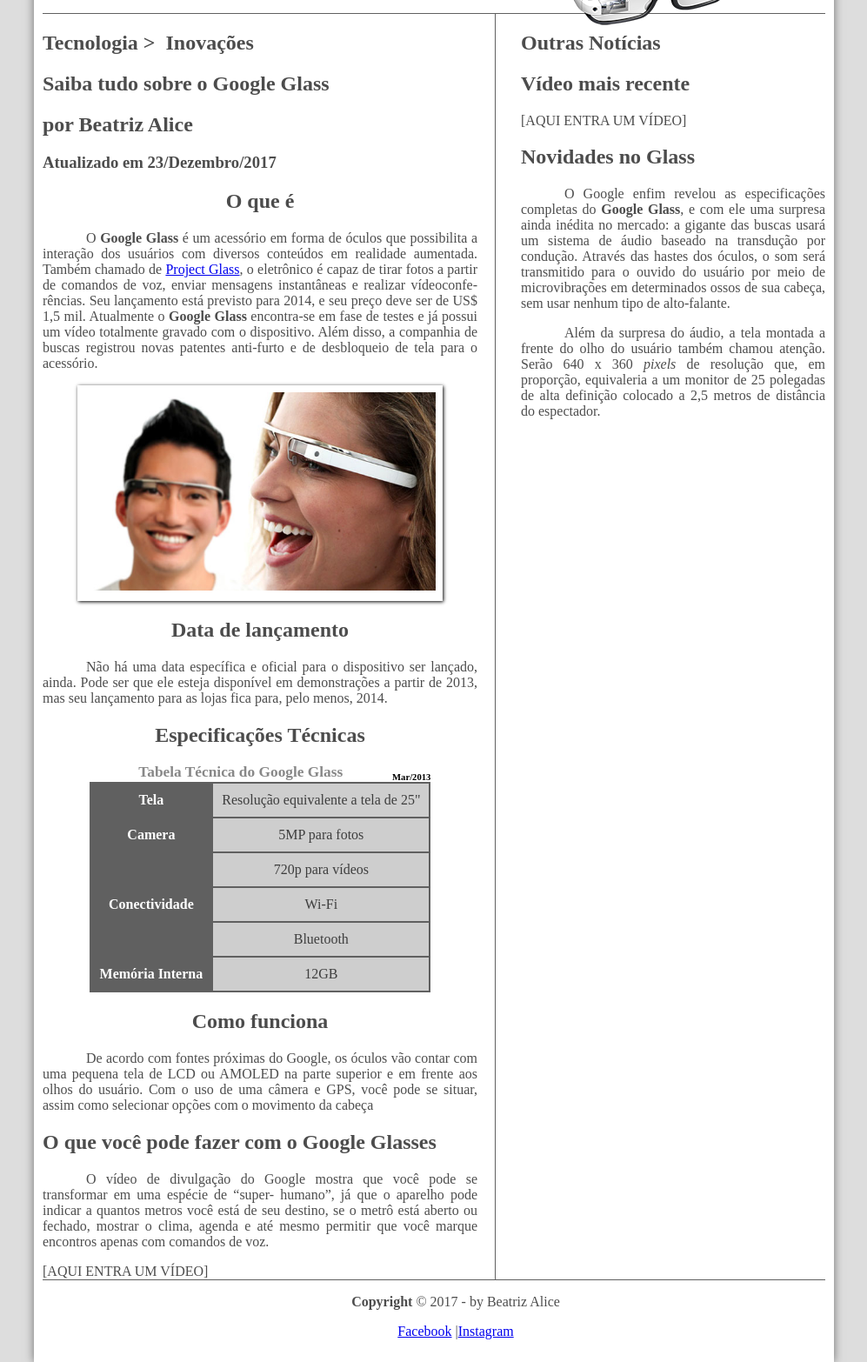
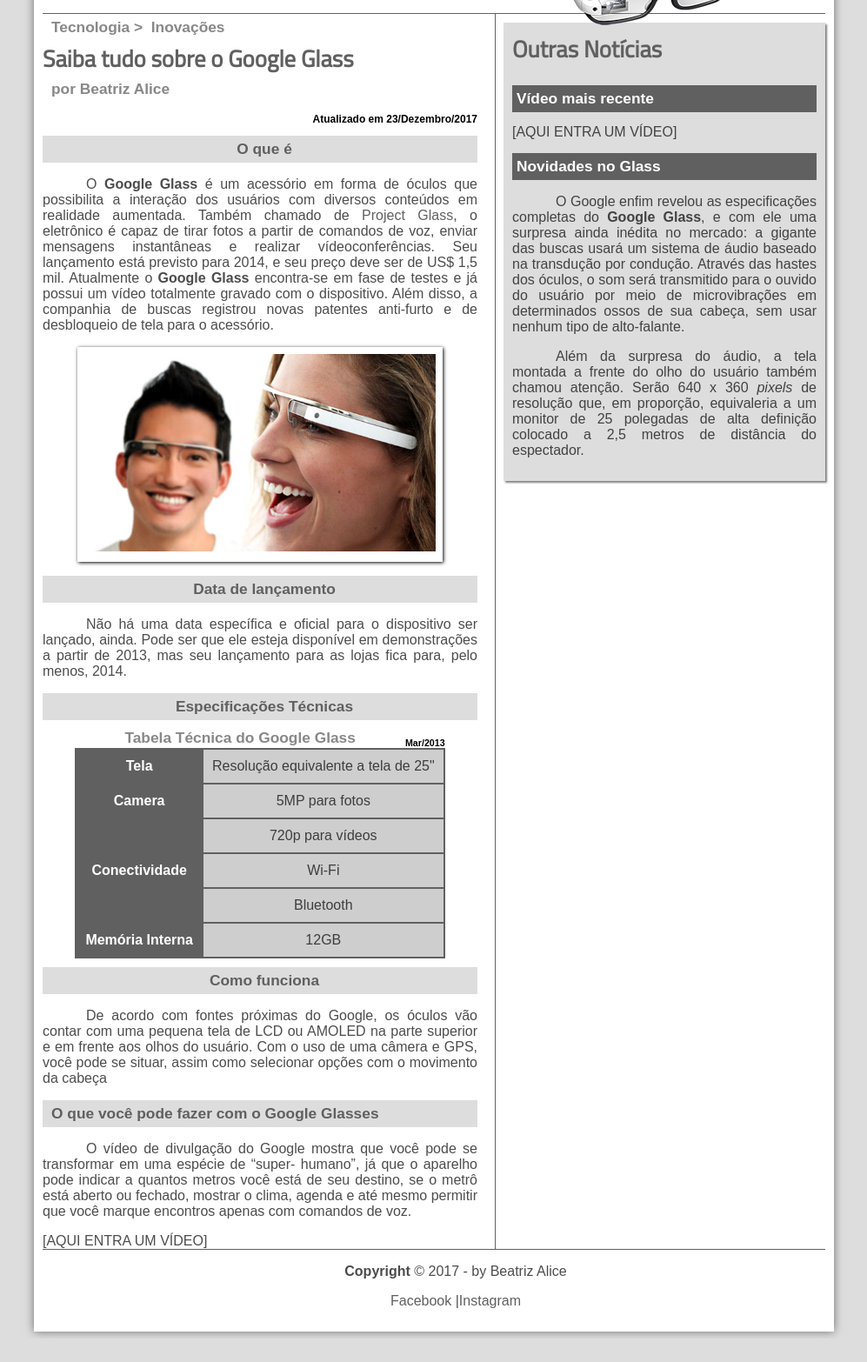
Before and after one commit to ibiaalice/projeto-glass, a plain HTML site: page index.html in a window 1280 px wide. Shown: the part 160-1726 px from the top of the page at 87% size, without its empty margins (141-1138 px from the left). After the commit the page ends 1699 px from the top, so only its background shows below. Drawn offline with Linux system fonts and the light colour scheme.

Commit message:
ultimas modificações na página inicial do site

```diff
--- a/_css/estilo.css
+++ b/_css/estilo.css
@@ -7,7 +7,7 @@
 }
 
 body {
-
+    font-family: Arial,sans-serif;
     background-color: #dddddd;
     color: rgba(0, 0, 0, 0.7);
 }
@@ -15,6 +15,14 @@ body {
 p {
     text-align: justify;
     text-indent: 50px;
+}
+
+a{
+    color: #606060;
+    text-decoration: none;
+}
+a:hover{
+    text-decoration: underline;
 }
 
 /* Formatação do cabeçalho */
@@ -137,6 +145,41 @@ section#corpo {
     padding-right: 20px;
 }
 
+/* formatação do artigo principal */
+
+article#noticia-principal h2{
+    font-size: 13pt;
+    color: #606060;
+    background-color: #dddddd;
+    padding: 5px 0px 5px 10px;
+    margin: 10px 0px 10px 0px;
+}
+
+header#cabecalho-artigo h1{
+    font-family: 'Titillium Web',sans-serif;
+    font-size: 20pt;
+    color: #606060;
+    margin-bottom: 0px;
+    margin-top: 0px;
+}
+
+header#cabecalho-artigo h2{
+    font-size: 13pt;
+    color: #888888;
+    background-color: #ffffff;
+    margin: 0px;
+}
+
+header#cabecalho-artigo h3{
+font-size: 12px;
+    color: black;
+}
+
+.direita{
+    text-align: right;
+}
+
+
 /* Formatação de tabela de especificações */
 table#tabelaspec{
     border: 1px solid #606060;
@@ -183,6 +226,25 @@ aside#lateral {
     display: block;
     width: 350px;
     float: right;
+    background-color: #dddddd;
+    padding: 10px;
+    margin-top: 10px;
+    box-shadow: 2px 2px 2px rgba(0,0,0,0.5);
+
+}
+
+aside#lateral h1{
+    font-family: 'Titillium Web', sans-serif;
+    font-size: 20pt;
+    color: #606060;
+    margin-top: 0px ;
+}
+
+aside#lateral h2{
+    font-size: 13pt;
+    color: #ffffff;
+    background-color: #606060;
+    padding: 5px;
 }
 
 footer#rodape {
--- a/index.html
+++ b/index.html
@@ -32,19 +32,27 @@
 
     </header>
     <section id="corpo">
+        <article id="noticia-principal">
+            <header id="cabecalho-artigo">
                 <hgroup>
+
                     <h2>Tecnologia > &nbsp;Inovações</h2>
                     <h1>Saiba tudo sobre o Google Glass</h1>
                     <h2>por Beatriz Alice</h2>
-            <h3>Atualizado em 23/Dezembro/2017</h3>
+                    <h3 class="direita">Atualizado em 23/Dezembro/2017</h3>
+
                 </hgroup>
+            </header>
 
             <h2 style="text-align: center">O que é</h2>
-        <p>O <span style="font-weight: bolder">Google Glass</span> é um acessório em forma de óculos que possibilita a
+            <p>O <span style="font-weight: bolder">Google Glass</span> é um acessório em forma de óculos que possibilita
+                a
                 interação dos usuários com diversos conteúdos em realidade aumentada. Também chamado de <a
                         href="https://x.company/glass/" target="_self">Project Glass</a>, o eletrônico é capaz de tirar
-            fotos a partir de comandos de voz, enviar mensagens instantâneas e realizar vídeo&shy;confe&shy;rências. Seu
-            lançamento está previsto para 2014, e seu preço deve ser de US$ 1,5 mil. Atualmente o <b>Google Glass</b>
+                fotos a partir de comandos de voz, enviar mensagens instantâneas e realizar vídeo&shy;confe&shy;rências.
+                Seu
+                lançamento está previsto para 2014, e seu preço deve ser de US$ 1,5 mil. Atualmente o <b>Google
+                    Glass</b>
                 encontra-se em fase de testes e já possui um vídeo totalmente gravado com o dispositivo. Além disso, a
                 companhia de buscas registrou novas patentes anti-furto e de desbloqueio de tela para o acessório.</p>
 
@@ -60,39 +68,59 @@
                 </figcaption>
             </figure>
 
-        <h1 style="text-align: center">Data de lançamento</h1>
+            <h2 style="text-align: center">Data de lançamento</h2>
             <p>Não há uma data específica e oficial para o dispositivo ser lançado, ainda. Pode ser que ele esteja
                 disponível em demonstrações a partir de 2013, mas seu lançamento para as lojas fica para, pelo menos,
                 2014.</p>
 
-        <h1 style="text-align: center">Especificações Técnicas</h1>
+            <h2 style="text-align: center">Especificações Técnicas</h2>
 
 
             <table id="tabelaspec">
 
                 <caption>Tabela Técnica do Google Glass <span>Mar/2013</span></caption>
-            <tr> <td class="ce">Tela</td> <td class="cd">Resolução equivalente a tela de 25"</td></tr>
-            <tr> <td rowspan="2" class="ce" >Camera</td> <td class="cd">5MP para fotos</td></tr>
-            <tr><td class="cd"> 720p para vídeos</td></tr>
-            <tr><td rowspan="2" class="ce">Conectividade</td> <td class="cd">Wi-Fi</td></tr>
-            <tr><td class="cd">Bluetooth</td></tr>
-            <tr> <td class="ce" >Memória Interna</td> <td class="cd" >12GB</td></tr>
+                <tr>
+                    <td class="ce">Tela</td>
+                    <td class="cd">Resolução equivalente a tela de 25"</td>
+                </tr>
+                <tr>
+                    <td rowspan="2" class="ce">Camera</td>
+                    <td class="cd">5MP para fotos</td>
+                </tr>
+                <tr>
+                    <td class="cd"> 720p para vídeos</td>
+                </tr>
+                <tr>
+                    <td rowspan="2" class="ce">Conectividade</td>
+                    <td class="cd">Wi-Fi</td>
+                </tr>
+                <tr>
+                    <td class="cd">Bluetooth</td>
+                </tr>
+                <tr>
+                    <td class="ce">Memória Interna</td>
+                    <td class="cd">12GB</td>
+                </tr>
 
             </table>
-        <h1 style="text-align: center">Como funciona</h1>
-        <p>De acordo com fontes próximas do Google, os óculos vão contar com uma pequena tela de LCD ou AMOLED na parte
-            superior e em frente aos olhos do usuário. Com o uso de uma câmera e GPS, você pode se situar, assim como
+            <h2 style="text-align: center">Como funciona</h2>
+            <p>De acordo com fontes próximas do Google, os óculos vão contar com uma pequena tela de LCD ou AMOLED na
+                parte
+                superior e em frente aos olhos do usuário. Com o uso de uma câmera e GPS, você pode se situar, assim
+                como
                 selecionar opções com o movimento da cabeça</p>
 
-        <h1>O que você pode fazer com o <b>Google Glasses</b></h1>
+            <h2>O que você pode fazer com o <b>Google Glasses</b></h2>
             <p>O vídeo de divulgação do Google mostra que você pode se transformar em uma espécie de “super-
                 <wbr/>
-            humano”, já que o aparelho pode indicar a quantos metros você está de seu destino, se o metrô está aberto ou
-            fechado, mostrar o clima, agenda e até mesmo permitir que você marque encontros apenas com comandos de voz.
+                humano”, já que o aparelho pode indicar a quantos metros você está de seu destino, se o metrô está
+                aberto ou
+                fechado, mostrar o clima, agenda e até mesmo permitir que você marque encontros apenas com comandos de
+                voz.
             </p>
             [AQUI ENTRA UM VÍDEO]
+        </article>
     </section>
-
 
     <aside id="lateral">
         <h1>Outras Notícias</h1>
```
Lines whose indentation alone changed are shown as unchanged.
